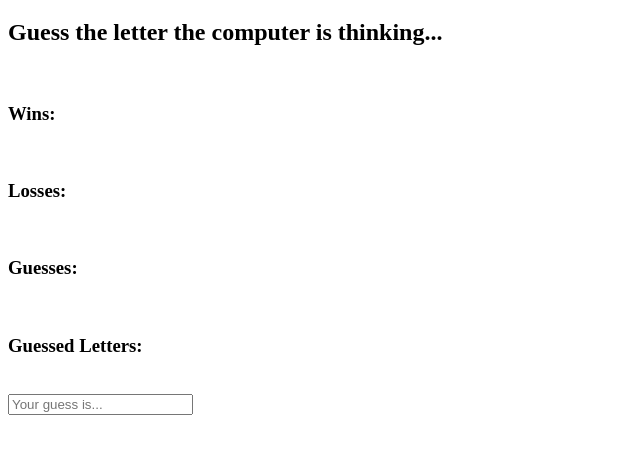
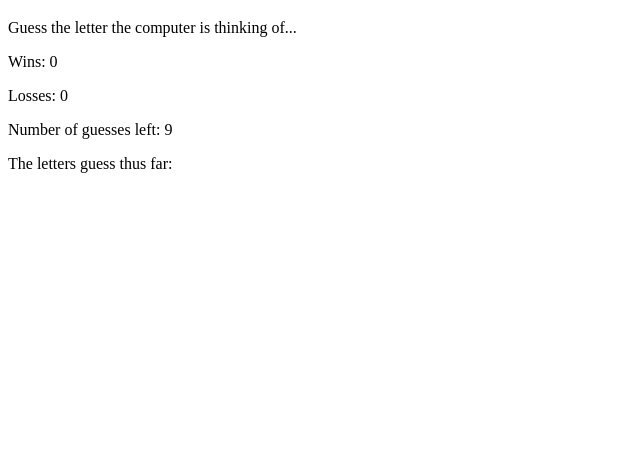
Before and after one commit to Wavy644/Psychic-Game, a plain HTML site: page index.html in a window 1280 px wide. Shown: the part 61-514 px from the top of the page, without its empty margins (0-640 px from the left). Drawn offline with Linux system fonts and the light colour scheme.

Commit message:
updated HTML

```diff
--- a/index.html
+++ b/index.html
@@ -5,24 +5,16 @@
   <meta name="viewport" content="width=device-width, initial-scale=1.0">
   <meta http-equiv="X-UA-Compatible" content="ie=edge">
   <title>Psychic Game</title>
+  <link rel="stylesheet" href="assets/style.css">
 </head>
 <body>
   <h1>The Psychic Game</h1>
-  <h2>Guess the letter the computer is thinking...</h2>
-  <br>
-  <h3>Wins:</h3>
-  <h3 id="victory"></h3>
-  <br>
-  <h3>Losses:</h3>
-  <h3 id="defeat"></h3>
-  <br>
-  <h3>Guesses:</h3>
-  <h3 id="GRmaining"></h3>
-  <br>
-  <h3>Guessed Letters:</h3>
-  <h3 id="GSletters"></h3>
-  <br>
-  <input type="text" id="form" placeholder="Your guess is...">
-
+  <div id="content">
+    <p>Guess the letter the computer is thinking of...</p>
+    <p id="victory">Wins: 0</p>
+    <p id="defeat">Losses: 0</p>
+    <p id="GLeft">Number of guesses left: 9</p>
+    <p id="GsoFar">The letters guess thus far:</p>
+  </div>
 </body>
 </html>
```
